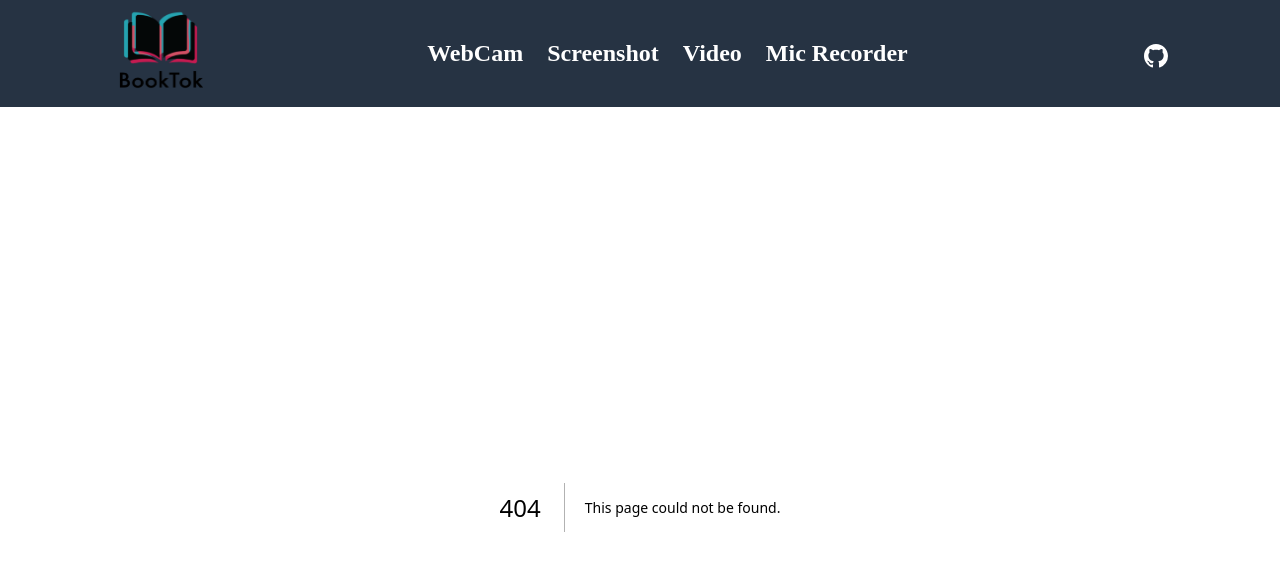
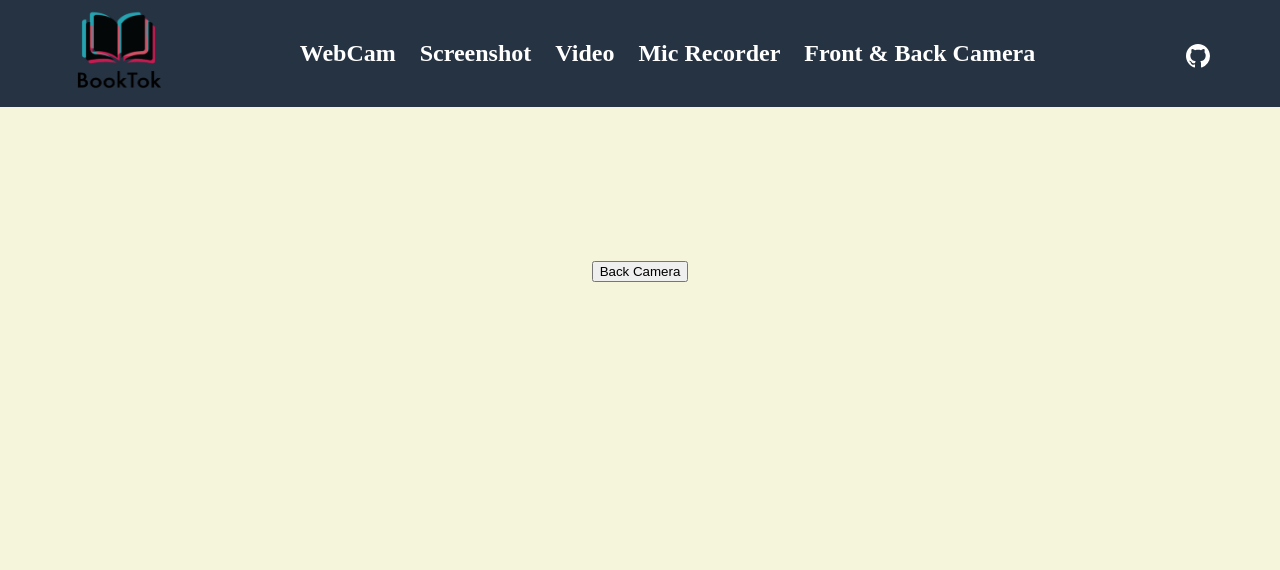
Before and after one commit to fiorelaem/BookTok_Tech_Share, a Next.js app in the folder techshare/: page /dual-camera in a window 1280 px wide. Before the commit this address had no page. Shown: the top 570 px of the page. Built offline with nearby package versions, Linux system fonts and the light colour scheme; no server answers.

Commit message:
front and back camera

```diff
--- a/techshare/src/pages/_app.js
+++ b/techshare/src/pages/_app.js
@@ -26,11 +26,15 @@ export default function App({ Component, pageProps }) {
           <li>
             <Link href="/mic"> Mic Recorder</Link>
           </li>
+
+          <li>
+            <Link href="/dual-camera"> Front & Back Camera</Link>
+          </li>
         </ul>
 
         <ul className='navbar__icons'>
           <li>
-            <a href="https://github.com/csci5117s23/ReactWebcamTechShare"><BsGithub /></a>
+            <a href="https://github.com/fiorelaem/BookTok_Tech_Share"><BsGithub /></a>
           </li>
         </ul>
       </nav>
--- /dev/null
+++ b/techshare/src/pages/dual-camera.js
@@ -0,0 +1,52 @@
+import React, { useCallback, useState } from "react";
+import Webcam from "react-webcam";
+
+export default function WebCamera() {
+    let videoConstraints;
+
+    // front camera is false
+    // back camera is true
+    const [camera, setCamera] = useState(false);
+
+    const frontCamera = useCallback(() => {
+        setCamera(false)
+    }, [setCamera]);
+
+    const backCamera = useCallback(() => {
+        setCamera(true)
+    }, [setCamera]);
+
+    if(camera == 'true'){
+        videoConstraints = {
+            width: 400,
+            height: 400,
+            facingMode: "environment",
+          };
+    } else {
+        videoConstraints = {
+            width: 400,
+            height: 400,
+            facingMode: "user",
+          };
+    }
+
+    return (
+        <div class='centered'>
+            <Webcam
+                mirrored={true}
+                videoConstraints={videoConstraints}
+            />
+
+            {/*
+            ternary operator is used (conditon ? true : false)
+            if capturing (true), show stop button
+            else (false), show start button
+            */}
+            {camera ? (
+                <button onClick={frontCamera}>Front Camera</button>
+            ) : (
+                <button onClick={backCamera}>Back Camera</button>
+            )}
+        </div>
+    );
+}
--- a/techshare/src/pages/index.js
+++ b/techshare/src/pages/index.js
@@ -9,6 +9,11 @@
 export default function Home() {
   return (
     <>
+    <div  class = 'centered'>
+      <br></br>
+      <br></br><br></br><br></br><br></br>
+      <h1>Welcome to our tech share!</h1>
+    </div>
       {/* <Head>
         <title>Create Next App</title>
         <meta name="description" content="Generated by create next app" />
--- a/techshare/src/pages/screenshot.js
+++ b/techshare/src/pages/screenshot.js
@@ -20,7 +20,8 @@ function WebcamImage() {
   }, [webcamRef]);
 
   return (
-    <div className="Container">
+    <div className="centered">
+      <h1>Screenshot</h1>
       {img === null ? (
         <>
           <Webcam
--- a/techshare/src/styles/index.css
+++ b/techshare/src/styles/index.css
@@ -68,7 +68,7 @@ a{
 .centered{
   text-align: center;
   margin: auto;
-  width: 20%;
+  width: 25%;
   /* border: 3px solid green; */
   /* padding: 10px; */
 }
```
